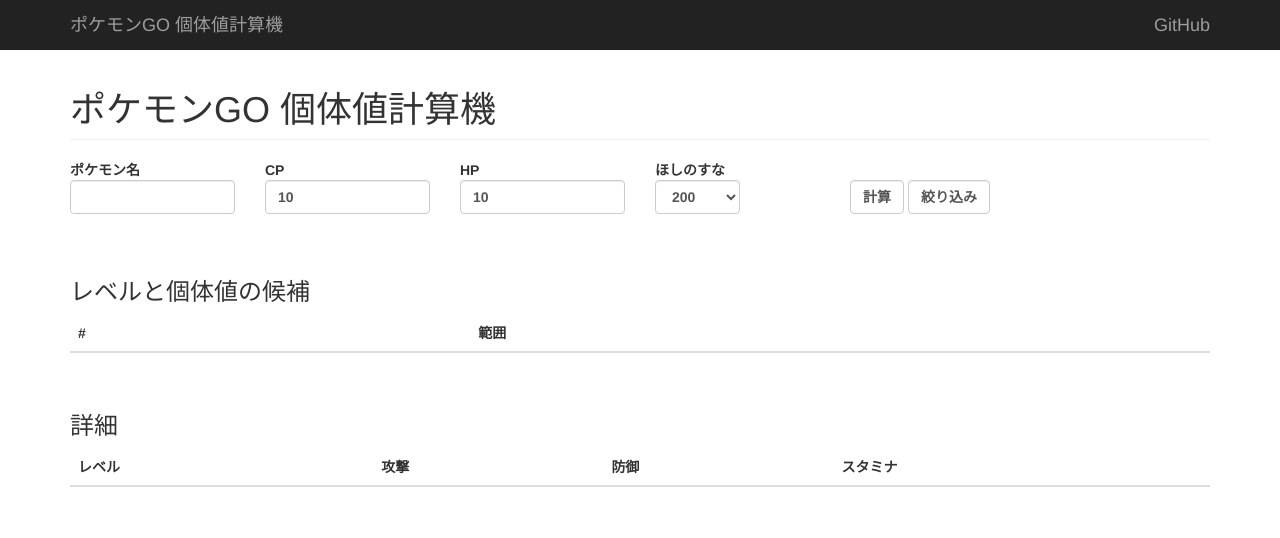
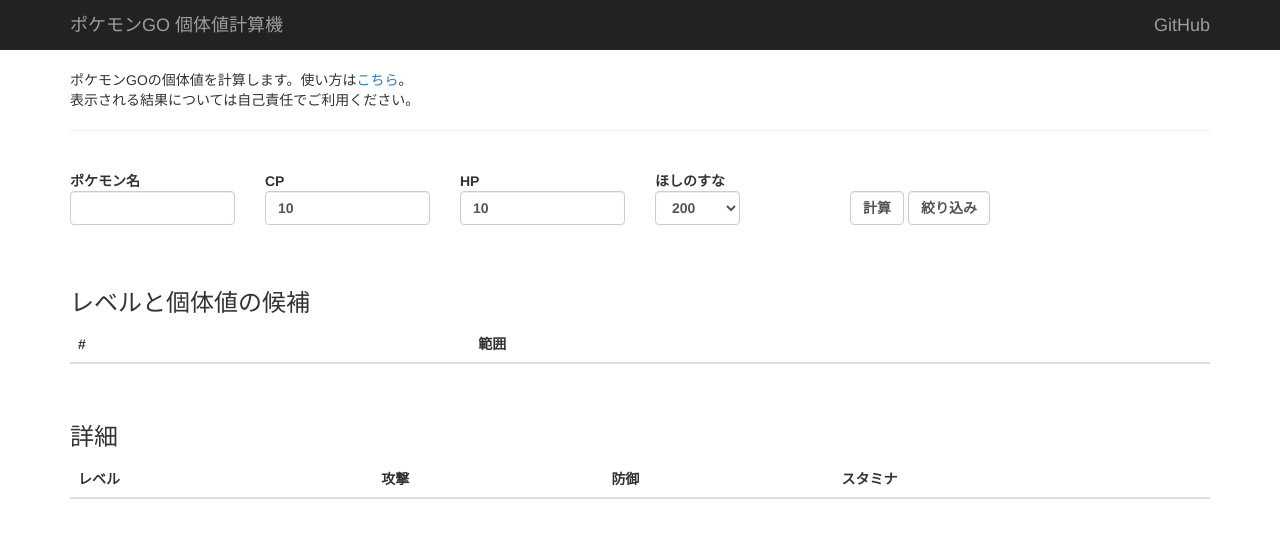
Before and after one commit to odanado/PokemonGoIVCalculator, a plain HTML site: page index.html in a window 1280 px wide. Drawn offline with nearby package versions, Linux system fonts and the light colour scheme.

Commit message:
fix index.html

```diff
--- a/index.html
+++ b/index.html
@@ -42,9 +42,12 @@
         </nav>
 
         <div class="container">
-            <h1 class="page-header">
-                ポケモンGO 個体値計算機
-            </h1>
+            <br>
+            <p>
+                ポケモンGOの個体値を計算します。使い方は<a href="/usage">こちら</a>。<br>
+                表示される結果については自己責任でご利用ください。
+            </p>
+            <hr><br>
 
             <div class="row">
                 <div class="col-md-2">
```
